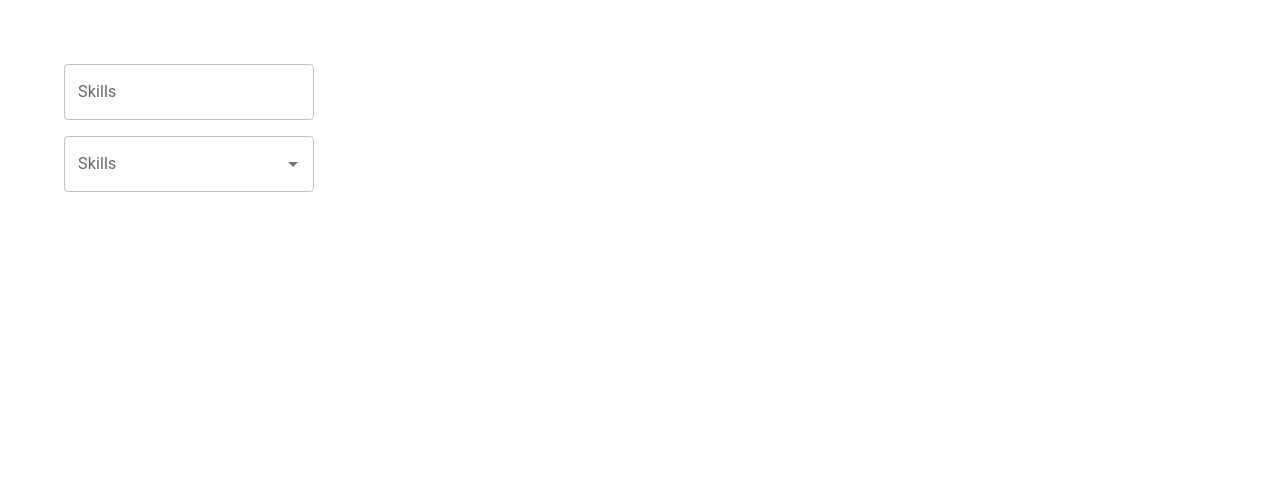
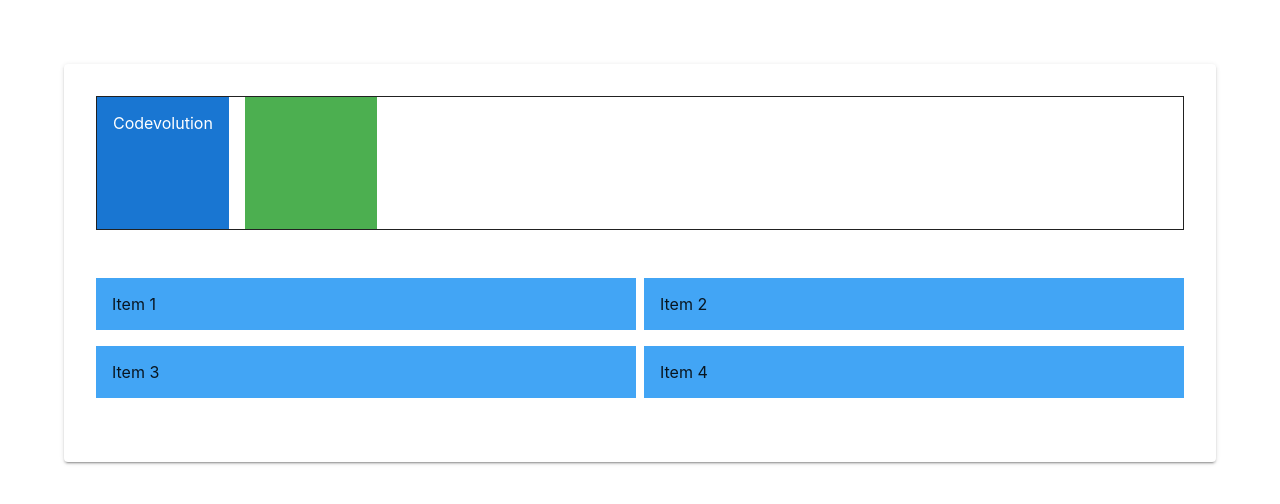
Before and after one commit to AnjoC07/React-Material-UI-Demo, a React (Create React App) app: page / in a window 1280 px wide. Shown: the top 504 px of the page. Built offline with nearby package versions, Linux system fonts and the light colour scheme.

Commit message:
MUI Layout - Box

```diff
--- a/src/App.tsx
+++ b/src/App.tsx
@@ -1,7 +1,8 @@
 // App.tsx
 import "./App.css";
-import { MuiAutocomplete } from "./components/MuiAutocomplete";
+import { MuiLayout } from "./components/MuiLayout";
 
+// import { MuiAutocomplete } from "./components/MuiAutocomplete";
 // import { MuiRating } from "./components/MuiRating";
 // import { MuiSwitch } from "./components/MuiSwitch";
 // import { MuiCheckbox } from "./components/MuiCheckbox";
@@ -22,7 +23,8 @@ function App() {
       {/* <MuiCheckbox />  */}
       {/* <MuiSwitch /> */}
       {/* <MuiRating /> */}
-      <MuiAutocomplete />
+      {/* <MuiAutocomplete /> */}
+      <MuiLayout /> {/* Box Layout */}
     </div>
   );
 }
--- /dev/null
+++ b/src/components/MuiLayout.tsx
@@ -0,0 +1,57 @@
+import { Box, Stack, Grid, Paper } from "@mui/material";
+
+// Box components in MUI used as replacement in Div
+// Box accepts layout component prompt such as span
+export const MuiLayout = () => {
+  return (
+    <Paper sx={{ padding: "32px" }} elevation={2}>
+      <Stack border="1px solid" spacing={2} direction="row">
+        <Box
+          component="span"
+          sx={{
+            backgroundColor: "primary.main",
+            color: "white",
+            height: "100px",
+            width: "100px",
+            padding: "16px",
+            "&:hover": {
+              backgroundColor: "primary.light",
+            },
+          }}
+        >
+          Codevolution
+        </Box>
+        {/* Flex */}
+        <Box
+          display="flex"
+          height="100px"
+          width="100px"
+          bgcolor="success.light"
+          p={2}
+        ></Box>
+      </Stack>
+      <Grid rowSpacing={2} columnSpacing={1} container my={4}>
+        <Grid item xs={6}>
+          <Box p={2} bgcolor="primary.light">
+            Item 1
+          </Box>
+        </Grid>
+        <Grid item xs={6}>
+          <Box p={2} bgcolor="primary.light">
+            Item 2
+          </Box>
+        </Grid>
+        <Grid item xs={6}>
+          <Box p={2} bgcolor="primary.light">
+            Item 3
+          </Box>
+        </Grid>
+        <Grid item xs={6}>
+          <Box p={2} bgcolor="primary.light">
+            Item 4
+          </Box>
+        </Grid>
+      </Grid>
+    </Paper>
+  );
+};
```
